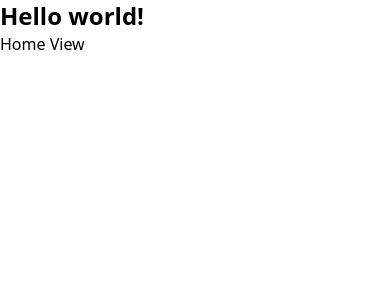
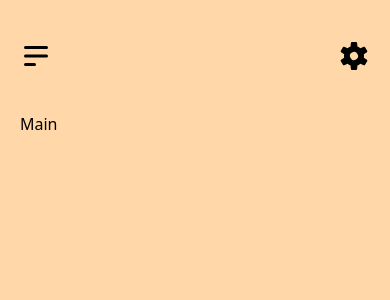
Before and after one commit to mcplux/atlas-vue, a Vue app: page / in a window 390 px wide. Shown: the top 300 px of the page. Built offline with nearby package versions, Linux system fonts and the light colour scheme; the HTML template or start-up script is replaced by a standard one.

Commit message:
Add sidebar for mobile

```diff
--- a/src/App.vue
+++ b/src/App.vue
@@ -1,6 +1,48 @@
-<script setup lang="ts"></script>
+<script setup lang="ts">
+import { Bars3BottomLeftIcon, Cog6ToothIcon } from '@heroicons/vue/16/solid'
+import { ref } from 'vue'
+
+const isSidebarOpen = ref(false)
+const closeSidebar = () => {
+  isSidebarOpen.value = false
+}
+const toggleSidebar = () => {
+  isSidebarOpen.value = !isSidebarOpen.value
+}
+</script>
 
 <template>
-  <div class="text-2xl font-bold">Hello world!</div>
-  <RouterView />
+  <!-- Screen -->
+  <div class="bg-orange-200 min-h-screen">
+    <!-- Sidebar -->
+    <aside
+      class="fixed bg-orange-100 w-64 lg:w-96 h-screen z-10 transform transition-transform"
+      :class="[isSidebarOpen ? 'translate-x-0' : '-translate-x-full']"
+    >
+      Sidebar
+    </aside>
+
+    <!-- Overlay (mobile only) -->
+    <div
+      v-if="isSidebarOpen"
+      @click="closeSidebar"
+      class="fixed inset-0 bg-black/40 backdrop-blur-xs"
+    />
+
+    <!-- Main content div -->
+    <div class="px-5 pt-10 container mx-auto">
+      <!-- Header -->
+      <header class="flex justify-between">
+        <button @click="toggleSidebar">
+          <Bars3BottomLeftIcon class="size-8" />
+        </button>
+        <button>
+          <Cog6ToothIcon class="size-8" />
+        </button>
+      </header>
+
+      <!-- Main content -->
+      <main class="mt-10">Main</main>
+    </div>
+  </div>
 </template>
```
